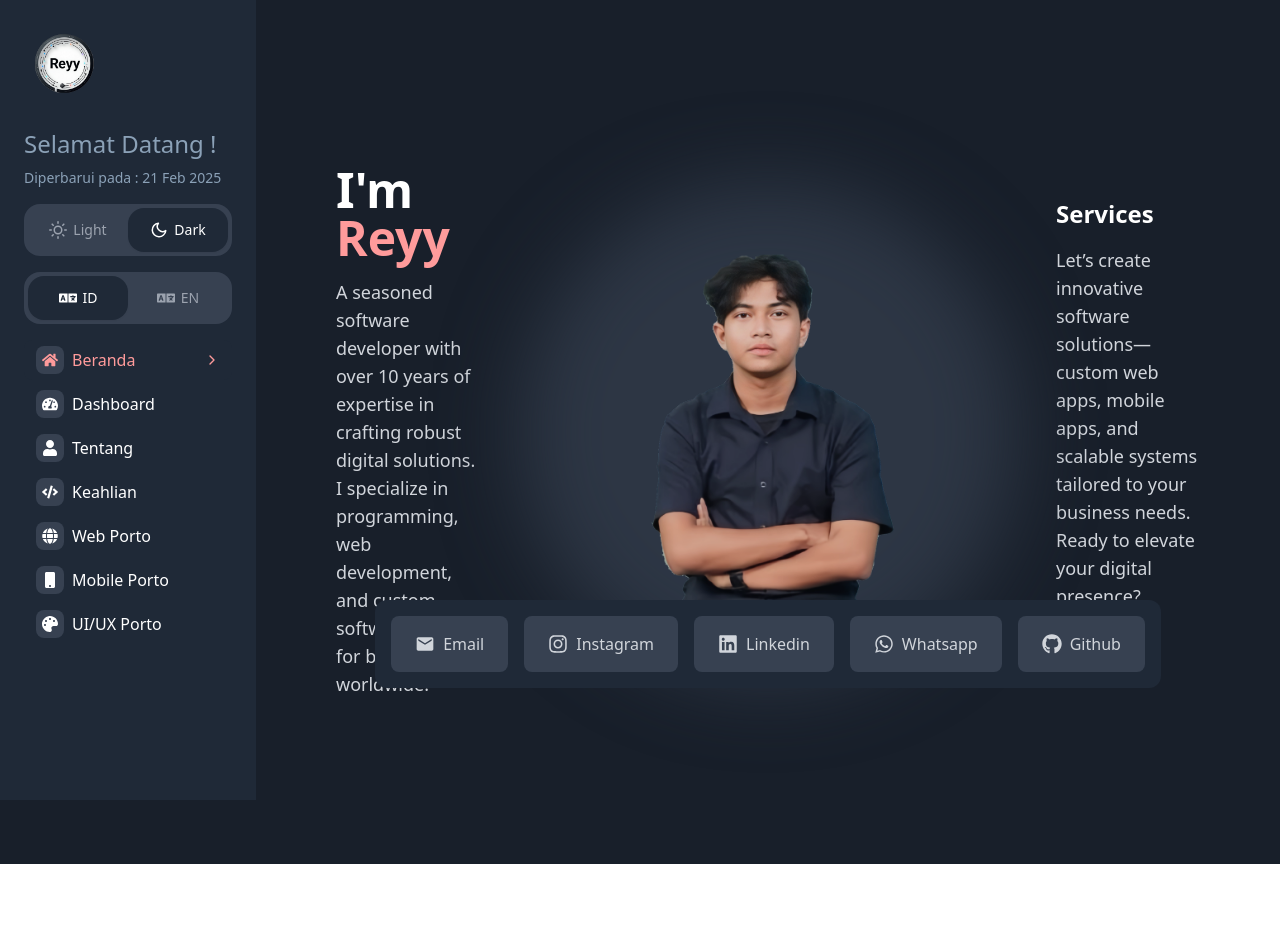
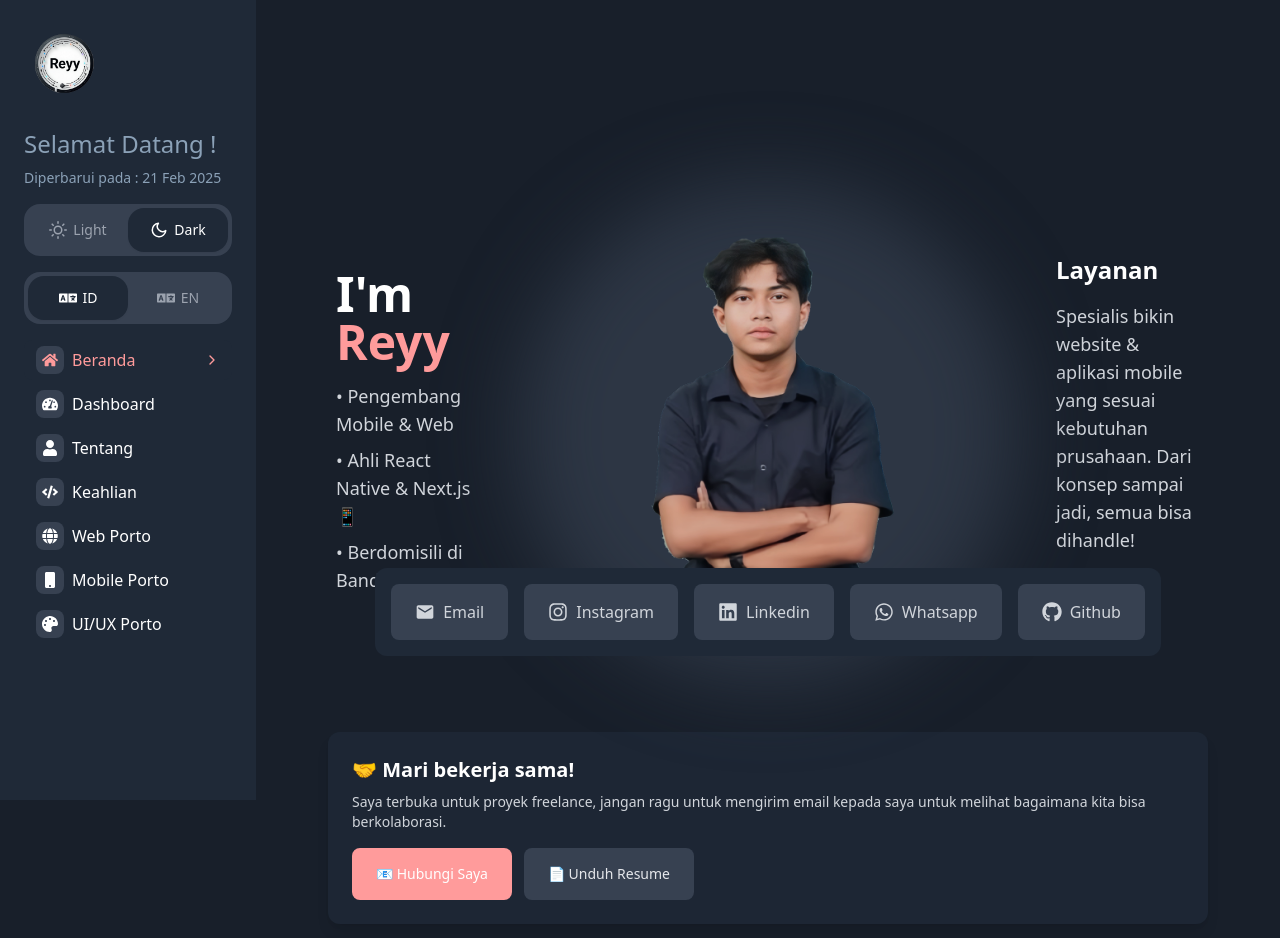
Before and after one commit to Reyn12/portofolio-new, a Next.js app: page /homepage in a window 1280 px wide. Shown: the top 938 px of the page. Before the commit the page ends 864 px from the top, so only its background shows below. Built offline with nearby package versions, Linux system fonts and the light colour scheme.

Commit message:
checkpoint

```diff
--- a/app/homepage/page.tsx
+++ b/app/homepage/page.tsx
@@ -55,6 +55,7 @@ export default function HomePage() {
   }
 
   return (
+    <>
       <div className="relative flex p-8 md:p-12 min-h-screen justify-center">
         {/* Background Circle dengan animasi */}
         <div
@@ -73,22 +74,27 @@ export default function HomePage() {
             <span className={theme === 'dark' ? 'text-white' : 'text-[#5e5c7f]'}>I'm</span>{" "}
             <span className={theme === 'dark' ? 'text-[#FF9B9B]' : 'text-[#5e5c7f]'}>Reyy</span>
           </motion.h1>
-        <motion.p
+          <motion.div
             className={`text-lg max-w-md ${theme === 'dark' ? 'text-gray-300' : 'text-gray-600'}`}
             initial={{ opacity: 0, x: -50 }}
             animate={{ opacity: 1, x: 0 }}
             transition={{ duration: 0.6, delay: 0.4 }}
           >
-          A seasoned software developer with over 10 years of expertise in crafting robust digital solutions. I specialize in programming, web development, and custom software design for businesses worldwide.
-        </motion.p>
+            <ul className="space-y-2">
+              <li>• Pengembang Mobile & Web</li>
+              <li>• Ahli React Native & Next.js 📱</li>
+              <li>• Berdomisili di Bandung, ID 🚀</li>
+            </ul>
+          </motion.div>
         </div>
 
         {/* Center Column - Profile Image */}
-      <div className="flex-1 relative max-w-xl flex flex-col items-center justify-center mt-12">
+        <div className="flex-1 relative max-w-xl flex flex-col items-center justify-center ">
           <motion.div
             initial={{ opacity: 0, y: 50 }}
             animate={{ opacity: 1, y: 0 }}
             transition={{ duration: 0.6, delay: 0.5 }}
+            className="z-0"
           >
             <Image
               src="/images/profile-rey.png"
@@ -105,8 +111,7 @@ export default function HomePage() {
             initial={{ opacity: 0, y: 30 }}
             animate={{ opacity: 1, y: 0 }}
             transition={{ duration: 0.6, delay: 0.7 }}
-          className={`mt-[-5px] p-4 rounded-xl flex gap-8 items-center z-10 ${theme === 'dark' ? 'bg-gray-800' : 'bg-white'
-            }`}
+            className={`mt-[-20px] p-4 rounded-xl flex gap-8 items-center z-20 ${theme === 'dark' ? 'bg-gray-800' : 'bg-white'}`}
           >
             <div className="flex items-center gap-4">
               {socialLinks.map((link, index) => (
@@ -138,10 +143,10 @@ export default function HomePage() {
             transition={{ duration: 0.6, delay: 0.6 }}
           >
             <h2 className={`text-2xl font-semibold mb-4 ${theme === 'dark' ? 'text-white' : 'text-[#5e5c7f]'}`}>
-            Services
+              Layanan
             </h2>
             <p className={`text-lg ${theme === 'dark' ? 'text-gray-300' : 'text-gray-600'}`}>
-          Let’s create innovative software solutions—custom web apps, mobile apps, and scalable systems tailored to your business needs. Ready to elevate your digital presence?
+              Spesialis bikin website & aplikasi mobile yang sesuai kebutuhan prusahaan. Dari konsep sampai jadi, semua bisa dihandle!
             </p>
             <motion.button
               className="mt-4 text-[#FF9B9B] hover:underline"
@@ -170,5 +175,40 @@ export default function HomePage() {
           </motion.div>
         </div>
       </div>
+
+      {/* Collaboration Card */}
+      <div className="collaboration-card mt-[-100px] mx-10">
+        <motion.div
+          initial={{ opacity: 0, y: 30 }}
+          animate={{ opacity: 1, y: 0 }}
+          transition={{ duration: 0.6, delay: 0.8 }}
+          className={`p-6 rounded-xl ${theme === 'dark' ? 'bg-gray-800/80' : 'bg-white/90'} shadow-lg w-full z-10`}
+        >
+          <h2 className={`text-xl font-semibold mb-2 flex items-center gap-2 ${theme === 'dark' ? 'text-white' : 'text-[#5e5c7f]'}`}>
+            🤝 Mari bekerja sama!
+          </h2>
+          <p className={`text-sm mb-4 ${theme === 'dark' ? 'text-gray-300' : 'text-gray-600'}`}>
+            Saya terbuka untuk proyek freelance, jangan ragu untuk mengirim email kepada saya untuk melihat bagaimana kita bisa berkolaborasi.
+          </p>
+          <div className="flex gap-3">
+            <a
+              href="mailto:your@email.com"
+              className="px-6 py-4 bg-[#FF9B9B] hover:bg-[#ff8383] text-white rounded-lg text-sm flex items-center gap-2"
+            >
+              📧 Hubungi Saya
+            </a>
+            <a
+              href="/resume.pdf"
+              className={`px-6 py-4 rounded-lg text-sm flex items-center gap-2 ${theme === 'dark'
+                  ? 'bg-gray-700 hover:bg-gray-600 text-gray-200'
+                  : 'bg-gray-200 hover:bg-gray-300 text-gray-700'
+                }`}
+            >
+              📄 Unduh Resume
+            </a>
+          </div>
+        </motion.div>
+      </div>
+    </>
   );
 }
--- a/app/layout.tsx
+++ b/app/layout.tsx
@@ -10,7 +10,7 @@ const lato = Lato({
 });
 
 export const metadata: Metadata = {
-  title: "Your Portfolio",
+  title: "Muh Reyy",
   description: "Your Portfolio Description",
 };
 
```
Lines whose indentation alone changed are shown as unchanged.
